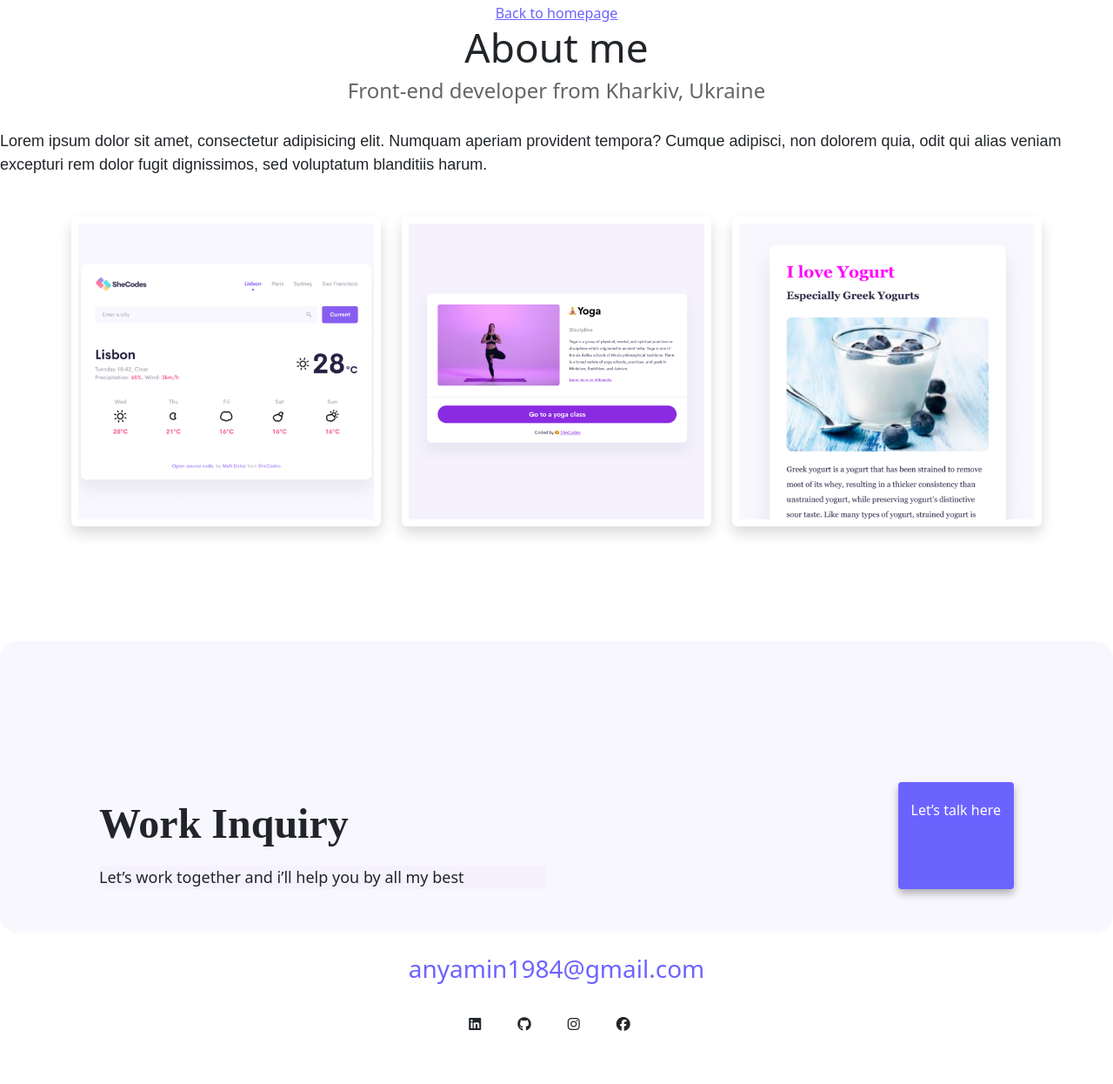
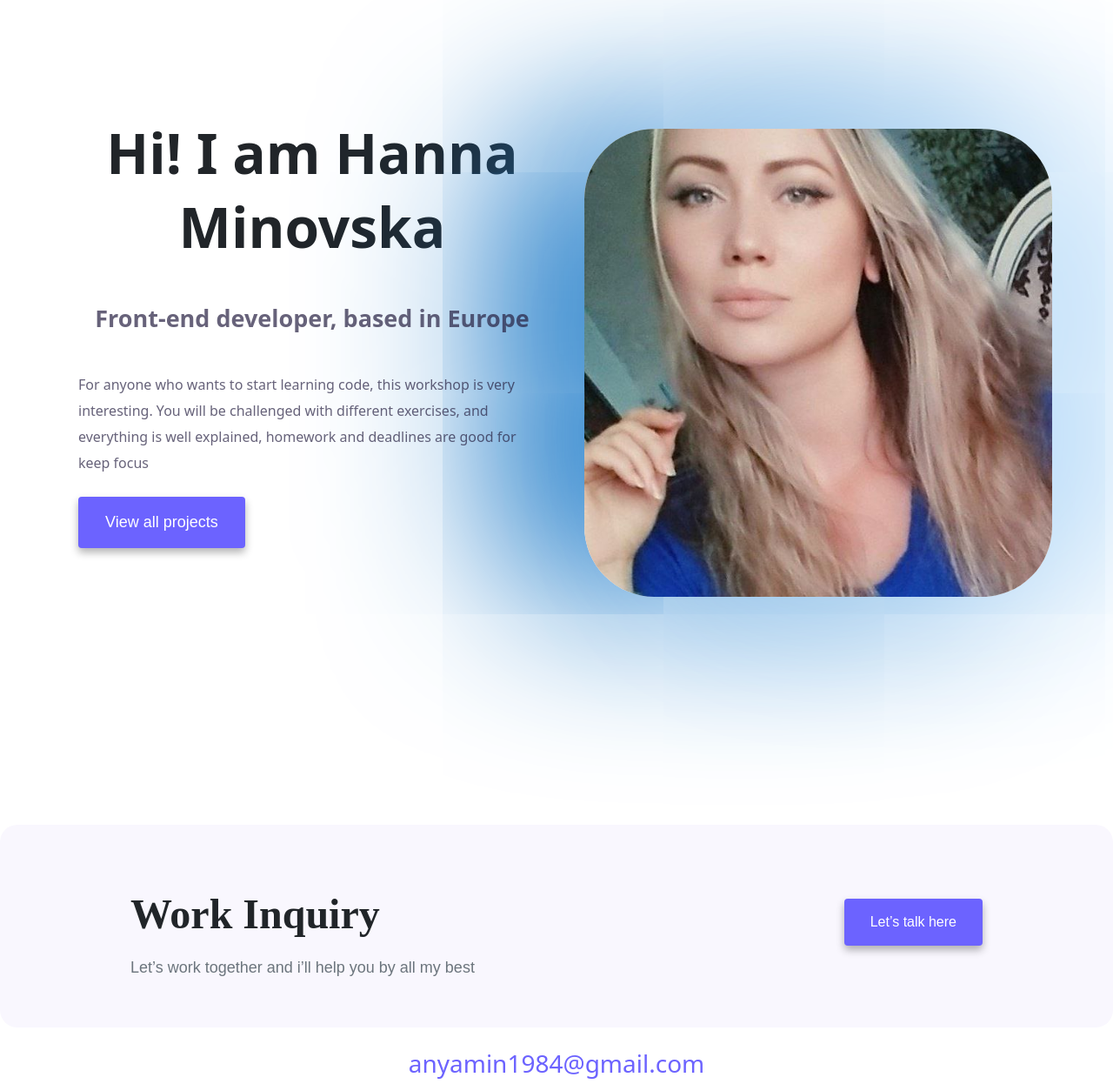
Before and after one commit to HannaMin8/portfolio-project, a plain HTML site: page about.html in a window 1280 px wide. Shown: the part 57-1303 px from the top of the page at 87% size. Drawn offline with nearby package versions, Linux system fonts and the light colour scheme.

Commit message:
integrated aboutpage design and made it responsive

```diff
--- a/about.html
+++ b/about.html
@@ -20,7 +20,10 @@
     />
     <link rel="stylesheet" href="css/style.css" />
 
-    <script src="https://kit.fontawesome.com/26b42b9aa1.js" crossorigin="anonymous"></script>
+    <script
+      src="https://kit.fontawesome.com/26b42b9aa1.js"
+      crossorigin="anonymous"
+    ></script>
   </head>
   <body>
     <nav class="navbar navbar-expand-lg bg-light fixed-top">
@@ -58,57 +61,42 @@
         </div>
       </div>
     </nav>
-    <a href="index.html" class="homepage-link">Back to homepage</a>
-    <h1>About me</h1>
-    <h3>Front-end developer from Kharkiv, Ukraine</h3>
-    <div class="about-paragraphs">
-      <p class="bg-white">
-        Lorem ipsum dolor sit amet, consectetur adipisicing elit. Numquam
-        aperiam provident tempora? Cumque adipisci, non dolorem quia, odit qui
-        alias veniam excepturi rem dolor fugit dignissimos, sed voluptatum
-        blanditiis harum.
+    <div class="about-paragraphs container">
+      <div class="row">
+          <div class="col-lg-6">
+				<h1 class="mb-5">Hi! I am Hanna Minovska</h1>
+				<h3 class="mb-5">Front-end developer, based in Europe</h3>
+				<p class="mb-4">
+				For anyone who wants to start learning code, this workshop is very
+				interesting. You will be challenged with different exercises, and
+				everything is well explained, homework and deadlines are good for
+				keep focus
 				</p>
+				<a href="" class="btn btn-branding primary-link"
+				>View all projects</a>
           </div>
-    <div class="container">
-      <div class="row">
-        <div class="col-sm-4">
-          <img
-            src="images/weather.png"
-            alt="weather_app"
-            class="images img-fluid rounded shadow p-2"
-          />
-        </div>
-        <div class="col-sm-4">
-          <img
-            src="images/yoga.png"
-            alt="about_yoga"
-            class="images img-fluid rounded shadow p-2"
-          />
-        </div>
-        <div class="col-sm-4">
-          <img
-            src="images/yogurt.png"
-            alt="about_yogurt"
-            class="images img-fluid rounded shadow p-2"
-          />
+          <div class="col-lg-6">
+            <img src="images/Hanna.jpg" alt="" class="img-fluid brand-shadow" />
           </div>
         </div>
       </div>
 <div class="contact">
 					<div class="container">
-						<div class="row contact">
-							<div class="col-md-6">
+						<div class="row">
+							<div class="col" id="text">
 							<h4 class="m-0">Work Inquiry</h4>
-							<p class="m-0">Let’s work  together and i’ll help you by all my best</p>
+							<h5 class="m-0 text-muted">Let’s work  together and i’ll help you by all my best</h5>
 							</div>
-							<div class="col-md-6 d-flex justify-content-end">
-								<a href="/contact.html" title="Contact Hanna" class="primary-link">Let’s talk here</a>
+							<div class="col" id="btn">
+								<div class="d-flex justify-content-end">
+								<a href="/contact.html" title="Contact Hanna" class="btn-talk-link">Let’s talk here</a>
+							</div>
 						</div>
 						</div>
 					</div>
 				</div>
 		<footer class="text-center">
-       	<a href="mailto:anyamin1984@gmail.com" class="email-link">
+       	<a href="mailto:anyamin1984@gmail.com" class="mail  email-link">
         		anyamin1984@gmail.com
       	</a>
 
--- a/css/style.css
+++ b/css/style.css
@@ -21,22 +21,17 @@ h3 {
   text-align: center;
 }
 
-h1 {
-  font-size: 46px;
-}
-
 h3 {
-  font-size: 24px;
   opacity: 0.7;
 }
-
+/*
 p {
   background: var(--secondary-color);
   font-size: 18px;
   line-height: 1.5;
   text-align: left;
 }
-
+*/
 .navigation-links {
   display: flex;
   margin-top: 40px;
@@ -57,11 +52,6 @@ p {
   display: block;
 }
 
-.about-paragraphs {
-  display: flex;
-  margin: 30px 0;
-}
-
 .email-link {
   display: flex;
   justify-content: center;
@@ -78,15 +68,6 @@ p {
   display: block;
   width: 500px;
   border-radius: 4px;
-}
-
-.primary-link {
-  border-radius: 4px;
-  padding: 20px 15px;
-  text-decoration: none;
-  background: var(--primary-color);
-  box-shadow: var(--box-shadow);
-  color: var(--white-color);
 }
 
 /*index.html*/
@@ -159,13 +140,6 @@ p {
   border-radius: 4px;
   text-decoration: none;
 }
-.about-paragraphs p {
-  font-family: var(--default-font-family);
-  background: var(--white-color);
-  font-size: 18px;
-  line-height: 27px;
-  font-weight: 400;
-}
 
 .project-description p {
   font-family: var(--default-font-family);
@@ -173,6 +147,7 @@ p {
   font-size: 16px;
   line-height: 30px;
   font-weight: 400;
+  opacity: 0.7;
 }
 
 .project-description {
@@ -205,6 +180,58 @@ p {
 #btn {
   padding: 70px 80px 15px 20px;
 }
+
+/*about.html*/
+
+.about-paragraphs h1 {
+  font-family: var (--head-font-family);
+  font-size: 64px;
+  line-height: 85.31px;
+  font-weight: 700;
+}
+.about-paragraphs h3 {
+  font-family: var (--default-font-family);
+  font-size: 27px;
+  line-height: 27px;
+  font-weight: 700;
+  color: var(--head-color);
+}
+.about-paragraphs p {
+  font-family: var (--default-font-family);
+  font-size: 16px;
+  line-height: 30px;
+  font-weight: 400;
+  color: var(--head-color);
+  opacity: 0.7;
+  background-color: none;
+}
+
+.about-paragraphs {
+  padding: 130px 20px;
+}
+
+.about-paragraphs img {
+  border-radius: 15%;
+  margin: 15px 0px 0px 20px;
+}
+.brand-shadow {
+  box-shadow: 100px 0px 200px rgb(193, 224, 250),
+    -100px 0px 200px rgb(19, 116, 197);
+}
+
+.primary-link {
+  border-radius: 4px;
+  padding: 15px 30px;
+  text-decoration: none;
+  background: var(--primary-color);
+  box-shadow: var(--box-shadow);
+  color: var(--white-color);
+  font-family: var(--default-font-family);
+  font-size: 18px;
+  line-height: 27px;
+  font-weight: 500;
+}
+
 @media screen and (max-width: 900px) {
   .about {
     padding: 80px 20px;
@@ -230,4 +257,8 @@ p {
   .contact {
     font-size: 14px;
   }
+  .about-paragraphs {
+    text-align: center;
+    padding: 0;
+  }
 }
```
Also changed, not shown: images/Hanna.jpg (added). Lines whose indentation alone changed are shown as unchanged.
